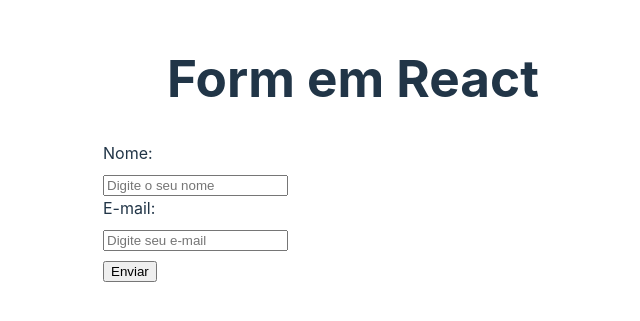
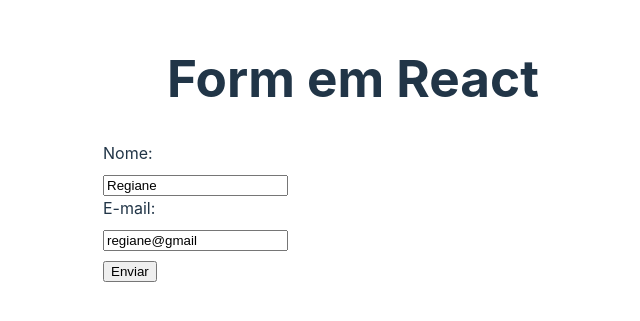
Before and after one commit to regianemr/CursoReact, a React (Vite) app in the folder 5_FORM_REACT/form/: page / in a window 1280 px wide. Shown: the part 251-572 px from the top of the page, without its empty margins (287-927 px from the left). Built offline with nearby package versions, Linux system fonts and the light colour scheme.

Commit message:
controlando inputs

```diff
--- a/5_FORM_REACT/form/src/App.jsx
+++ b/5_FORM_REACT/form/src/App.jsx
@@ -6,7 +6,7 @@ function App() {
 
       <div className='App'>
         <h1>Form em React</h1>
-        <MyForm />
+        <MyForm userName="Regiane" userEmail="regiane@gmail" />
       </div>
   )
 }
--- a/5_FORM_REACT/form/src/components/MyForm.jsx
+++ b/5_FORM_REACT/form/src/components/MyForm.jsx
@@ -2,10 +2,10 @@ import "./MyForm.css"
 
 import { useState } from "react"
 
-const MyForm = () => {
+const MyForm = ({userName, userEmail}) => {
     // 3 - gerenciamento de dados
-    const [name, setName] = useState()
-    const [email, setEmail] = useState()
+    const [name, setName] = useState(userName)
+    const [email, setEmail] = useState(userEmail)
 
     const handleName = (e) => {
         setName(e.target.value)
@@ -29,7 +29,11 @@ const MyForm = () => {
                 <label htmlFor="name">Nome:</label>
                 <input type="text" name="name"
                 placeholder="Digite o seu nome"
-                onChange={handleName} />
+                onChange={handleName}
+                // 6 controlled input
+                value={name}
+                />
+
             </div>
             {/* 2 - label envolvendo input */}
             <label>
@@ -37,7 +41,9 @@ const MyForm = () => {
                 <input type="text"
                 name= "email"
                 // 4 - Simplificando manipulação
-                placeholder="Digite seu e-mail" onChange={(e) => setEmail(e.target.value)} />
+                placeholder="Digite seu e-mail" onChange={(e) => setEmail(e.target.value)}
+                // 6 controlled input
+                value={email || ""} />
             </label>
             <input type="submit" value="Enviar" />
         </form>
```
